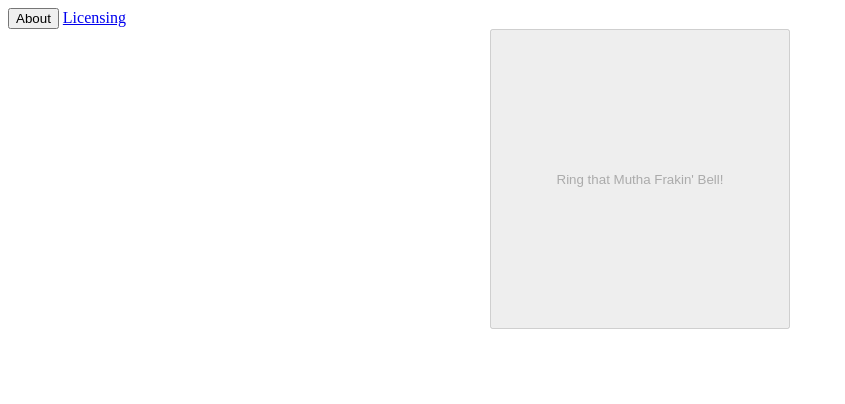
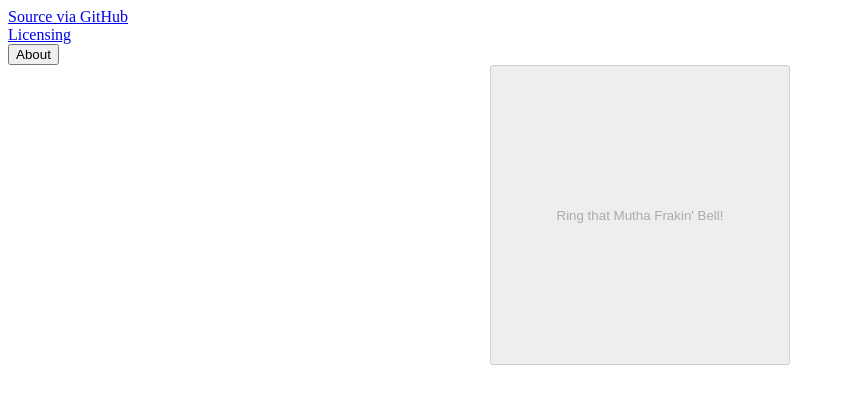
Before and after one commit to anizaeger/jsBells, a plain HTML site: page index.html in a window 1280 px wide. Shown: the whole page, without its empty margins (0-845 px from the left). Drawn offline with Linux system fonts and the light colour scheme.

Commit message:
Add link to GitHub repository.

```diff
--- a/index.html
+++ b/index.html
@@ -6,8 +6,9 @@
 	<script src="scripts/ui.js"></script>
 </head>
 <body onLoad="setBtn()">
-	<button onclick="gplAlert()">About</button>
-	<a href="about/licenses.html" rel="jslicense">Licensing</a>
+	<a href="https://github.com/anizaeger/jsBells">Source via GitHub</a><br />
+	<a href="about/licenses.html" rel="jslicense">Licensing</a><br />
+	<button onclick="gplAlert()">About</button><br />
 	<center><button id=fightBtn onMouseDown="studio.ring()" disabled>Ring that Mutha Frakin' Bell!</button></center>
 </body>
 </html>
```
